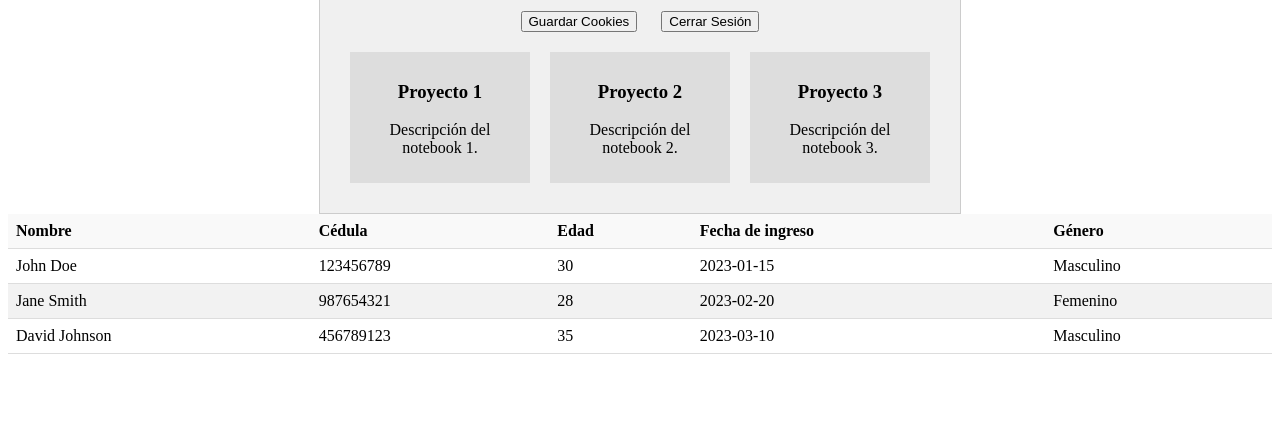
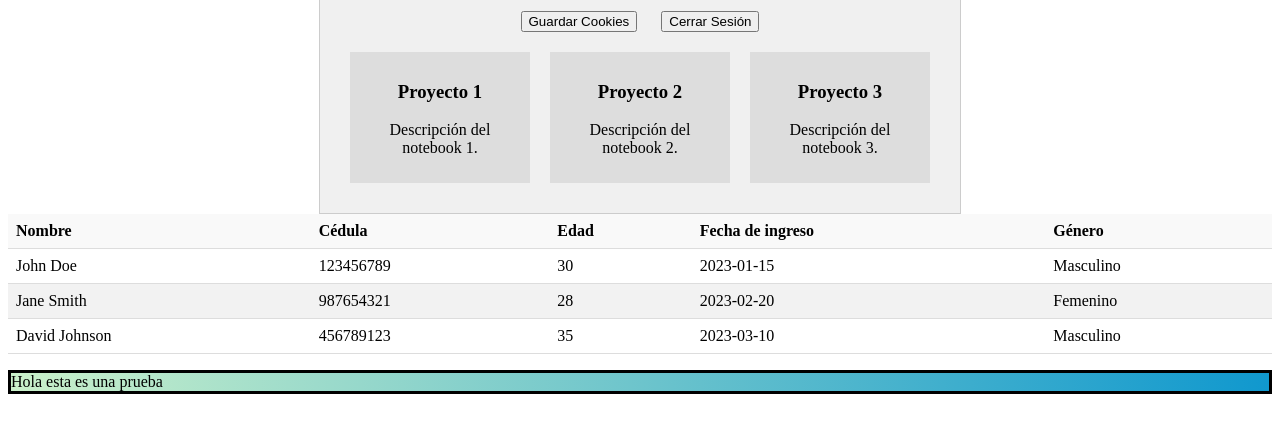
Before and after one commit to SantiagoMSalazar/WebAplpications, a plain HTML site: page Lab-01/main.html in a window 1280 px wide. Shown: the part 108-540 px from the top of the page. Drawn offline with Linux system fonts and the light colour scheme.

Commit message:
Datos finLES

```diff
--- a/Lab-01/main.html
+++ b/Lab-01/main.html
@@ -66,7 +66,7 @@
   </table>
 
 
-
+<p style="border-style:solid;background-image: linear-gradient(to left, #1098ce, #91e1917b)">Hola esta es una prueba</p>
 
   <script src="./main/script.js"></script>
 </body>
```
